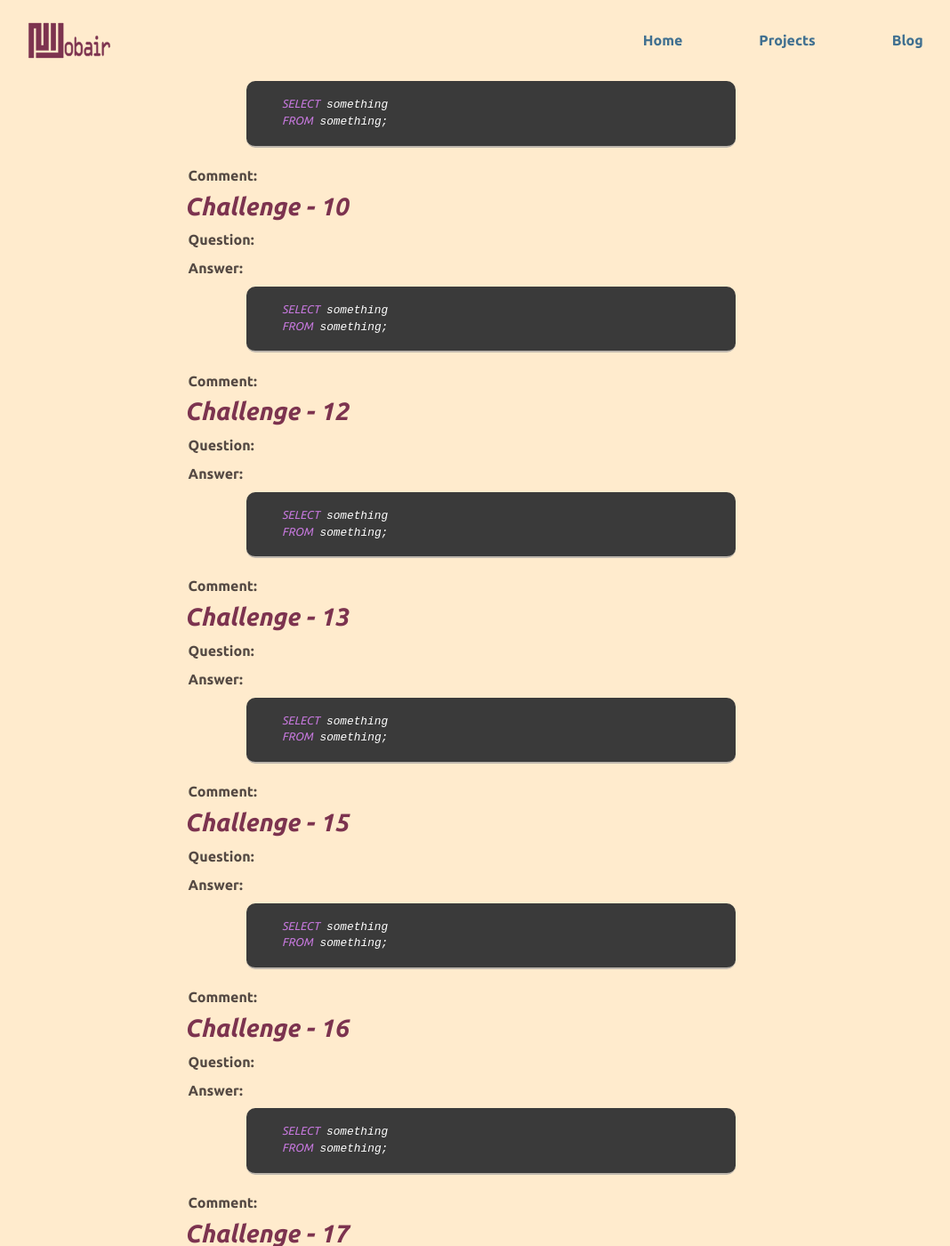
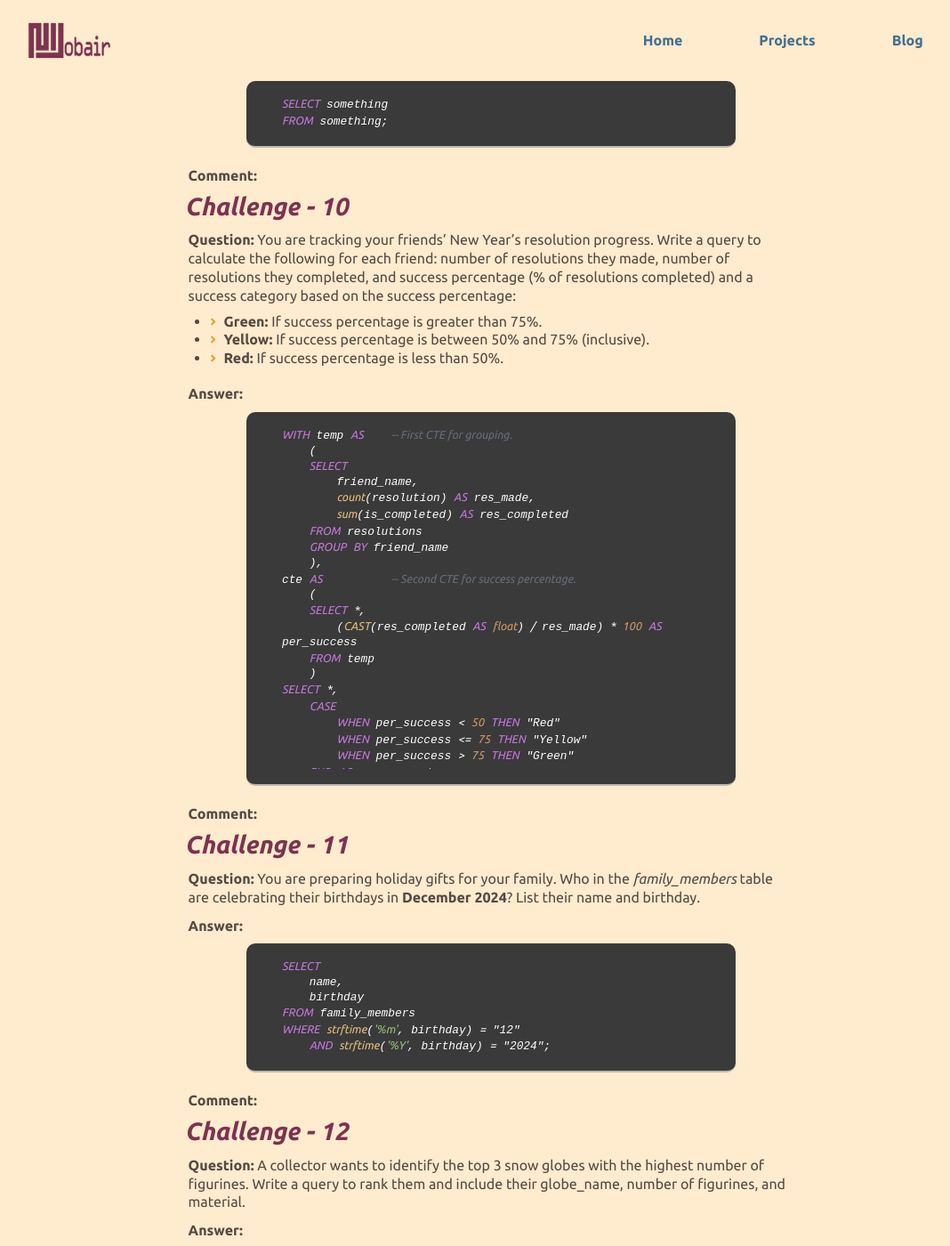
Before and after one commit to nijobair/nijobair.github.io, a Jekyll site: the page built from my_collections/_posts/others/2024-12-03-24days-sql.md, in a window 1280 px wide and 1400 px high, scrolled down 4123 px. Shown: the whole window at 89% size, without its empty margins (88-1156 px from the left). Built offline with Jekyll 4.4.1, drawn with Linux system fonts in a browser that asks for light colours; comment, search, counter and statistics services are not loaded; some of the changed text lies outside the part shown.

````diff
--- a/_data/glossary.yml
+++ b/_data/glossary.yml
@@ -4,6 +4,6 @@
 #   - Term is different from displayed text: {% glossary <term>, display: <diplay name> %}
 #     - Ex. {% glossary operating system, display: OS %}, {% glossary computer, display: PC %}
 #
-- term: Jobair
-  definition: Nazmul Islam Jobair is a looser. He can't do anything.
-  url: https://www.facebook.com/nijobair
+- term: ASCII
+  definition: ASCII is a character encoding standard for electronic communication. It uses 128 code points (95 printable), limiting its scope.
+  url: https://en.wikipedia.org/wiki/ASCII#:~:text=ASCII%20(%2F%CB%88%C3%A6sk,telecommunications%20equipment%2C%20and%20other%20devices.
--- a/my_collections/_posts/others/2024-12-03-24days-sql.md
+++ b/my_collections/_posts/others/2024-12-03-24days-sql.md
@@ -170,84 +170,172 @@ FROM something;
 <!-- CHALLENGE 10-->
 #### Challenge - 10
 
-**Question:**
+**Question:** You are tracking your friends' New Year’s resolution progress. Write a query to calculate the following for each friend: number of resolutions they made, number of resolutions they completed, and success percentage (% of resolutions completed) and a success category based on the success percentage:
+- **Green:** If success percentage is greater than 75%.
+- **Yellow:** If success percentage is between 50% and 75% (inclusive).
+- **Red:** If success percentage is less than 50%.
 
 **Answer:**
 ```sql
-SELECT something
-FROM something;
+WITH temp AS    -- First CTE for grouping.
+    (
+    SELECT
+        friend_name,
+        count(resolution) AS res_made,
+        sum(is_completed) AS res_completed
+    FROM resolutions
+    GROUP BY friend_name
+    ),
+cte AS          -- Second CTE for success percentage.
+    (
+    SELECT *,
+        (CAST(res_completed AS float) / res_made) * 100 AS per_success
+    FROM temp
+    )
+SELECT *,
+    CASE
+        WHEN per_success < 50 THEN "Red"
+        WHEN per_success <= 75 THEN "Yellow"
+        WHEN per_success > 75 THEN "Green"
+    END AS success_cat
+FROM cte;
 ```
 **Comment:**
 
 <!-- CHALLENGE 11-->
-#### Challenge - 12
+#### Challenge - 11
 
-**Question:**
+**Question:** You are preparing holiday gifts for your family. Who in the *family_members* table are celebrating their birthdays in **December 2024**? List their name and birthday.
 
 **Answer:**
 ```sql
-SELECT something
-FROM something;
+SELECT
+    name,
+    birthday
+FROM family_members
+WHERE strftime('%m', birthday) = "12"
+    AND strftime('%Y', birthday) = "2024";
+```
+**Comment:**
+
+<!-- CHALLENGE 12-->
+#### Challenge - 12
+
+**Question:** A collector wants to identify the top 3 snow globes with the highest number of figurines. Write a query to rank them and include their globe_name, number of figurines, and material.
+
+**Answer:**
+```sql
+SELECT
+    gl.globe_name,
+    count(fg.figurine_id) AS num_figurines,
+    gl.material
+FROM snow_globes AS gl
+    LEFT JOIN figurines AS fg
+        USING(globe_id)
+GROUP BY gl.globe_name
+ORDER BY num_figurines DESC
+LIMIT 3;
 ```
 **Comment:**
 
 <!-- CHALLENGE 13-->
 #### Challenge - 13
 
-**Question:**
+**Question:** We need to make sure Santa's sleigh is properly balanced. Find the total weight of gifts for each recipient.
 
 **Answer:**
 ```sql
-SELECT something
-FROM something;
+SELECT
+    recipient,
+    sum(weight_kg) AS total_weight
+FROM gifts
+GROUP BY recipient;
+```
+**Comment:**
+
+<!-- CHALLENGE 14-->
+#### Challenge - 14
+
+**Question:** Which ski resorts had snowfall greater than 50 inches?
+
+**Answer:**
+```sql
+SELECT resort_name
+FROM snowfall
+WHERE snowfall_inches > 50;
 ```
 **Comment:**
 
 <!-- CHALLENGE 15-->
 #### Challenge - 15
 
-**Question:**
+**Question:** A family reunion is being planned, and the organizer wants to identify the three family members with the most children. Write a query to calculate the total number of children for each parent and rank them. Include the parent’s name and their total number of children in the result.
 
 **Answer:**
 ```sql
-SELECT something
-FROM something;
+SELECT
+    f.name,
+    count(r.child_id) AS total_children
+FROM family_members AS f
+    INNER JOIN parent_child_relationships AS r
+        ON f.member_id = r.parent_id
+GROUP BY f.name
+ORDER BY total_children DESC
+LIMIT 3;
 ```
 **Comment:**
 
 <!-- CHALLENGE 16-->
 #### Challenge - 16
 
-**Question:**
+**Question:** As the owner of a candy store, you want to understand which of your products are selling best. Write a query to calculate the total revenue generated from each candy category.
 
 **Answer:**
 ```sql
-SELECT something
-FROM something;
+SELECT
+    category,
+    sum(
+        quantity_sold * price_per_unit
+    ) AS total_revenue
+FROM candy_sales
+GROUP BY category;
 ```
 **Comment:**
 
 <!-- CHALLENGE 17-->
 #### Challenge - 17
 
-**Question:**
+**Question:** The Grinch is planning out his pranks for this holiday season. Which pranks have a difficulty level of “Advanced” or “Expert"? List the prank name and location (both in descending order).
 
 **Answer:**
 ```sql
-SELECT something
-FROM something;
+SELECT
+    prank_name,
+    location
+FROM grinch_pranks
+WHERE difficulty IN ("Advanced", "Expert")
+ORDER BY
+    prank_name DESC,
+    location DESC;
 ```
 **Comment:**
 
 <!-- CHALLENGE 18-->
 #### Challenge - 18
 
-**Question:**
+**Question:** A travel agency is promoting activities for a "Summer Christmas" party. They want to identify the top 2 activities based on the average rating. Write a query to rank the activities by average rating.
 
 **Answer:**
 ```sql
-SELECT something
-FROM something;
+SELECT
+    a.activity_name,
+    avg(r.rating) AS average_rating
+FROM activities AS a
+    LEFT JOIN activity_ratings AS r
+        USING(activity_id)
+GROUP BY a.activity_name
+ORDER BY average_rating DESC
+LIMIT 2;
 ```
 **Comment:**
 
````
Also changed, not shown: my_collections/_posts/_drafts/2024-12-06code-vs-unicode.md (deleted, +0 -9 lines), my_collections/_posts/excel/2024-12-06-code-vs-unicode.md (added, +115 -0 lines), assets/js/highlight.min.js.
